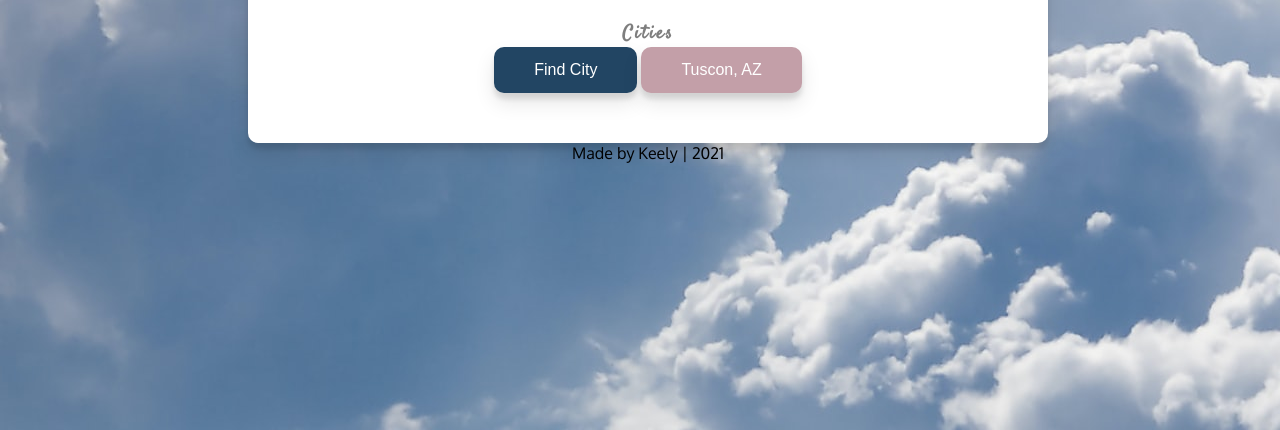
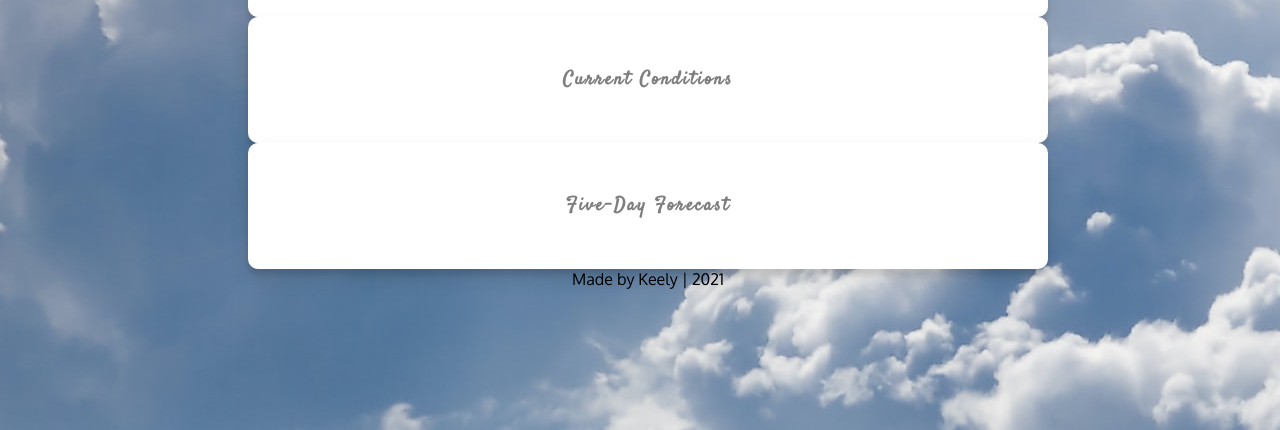
Before and after one commit to spacerambler/06-weather-dashboard, a plain HTML site: page index.html in a window 1280 px wide. Shown: the part 386-816 px from the top of the page. Drawn offline with Linux system fonts and the light colour scheme.

Commit message:
Add to html - containers for current conditions and forecast

```diff
--- a/index.html
+++ b/index.html
@@ -12,9 +12,19 @@
     <div class="container">
         <h3>Cities</h3>
         <div id="cities" class="cities">
-        </div>
+            <form input="searchCity"></form>
         <button id="searchBtn" class="btn">Find City</button>
+        <!-- the button in the form needs to be set as submit-->
         <button class="cityBtn">Tuscon, AZ</button>
+    </div>
+    </div>
+
+    <div class="container">
+        <h3>Current Conditions</h3>
+    </div>
+
+    <div class="container">
+        <h3>Five-Day Forecast</h3>
     </div>
     <footer>Made by Keely | 2021</footer>
     <script src="./script.js"></script>
--- a/script.js
+++ b/script.js
@@ -0,0 +1 @@
+s
```
